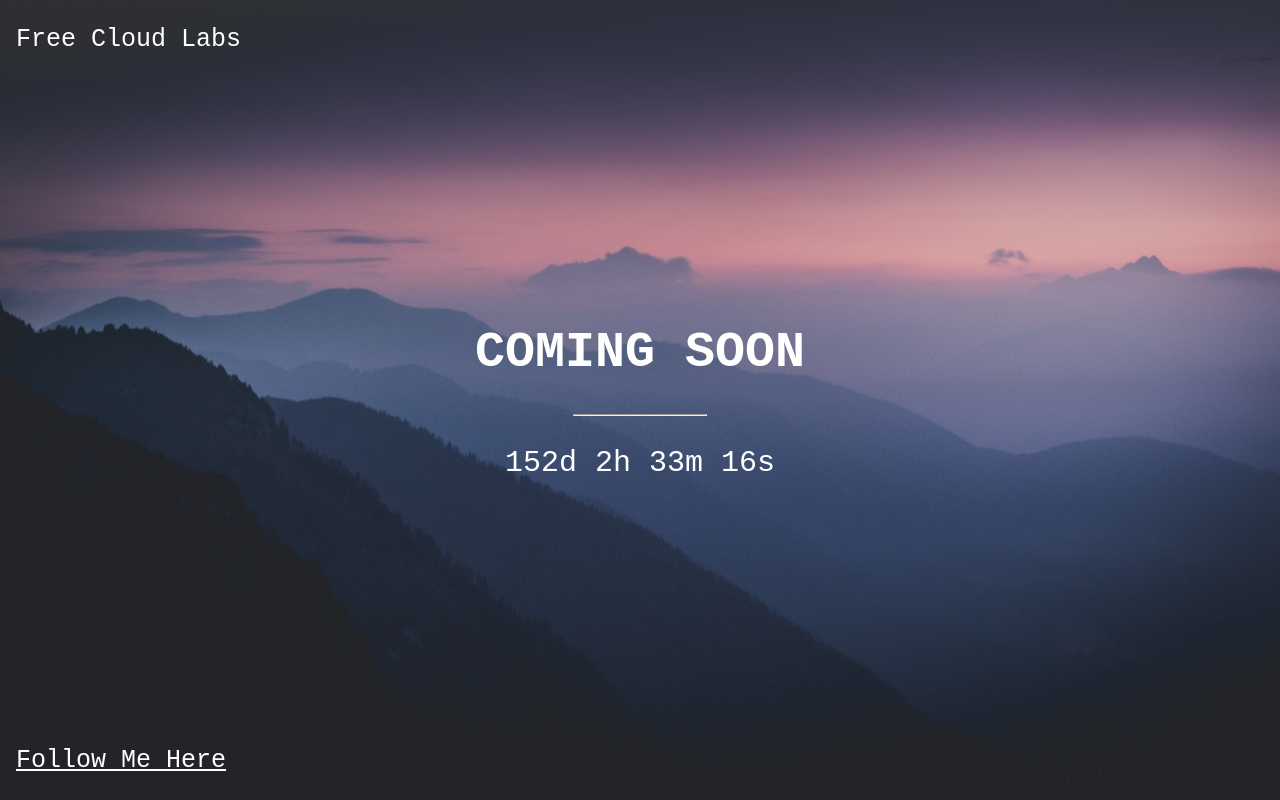
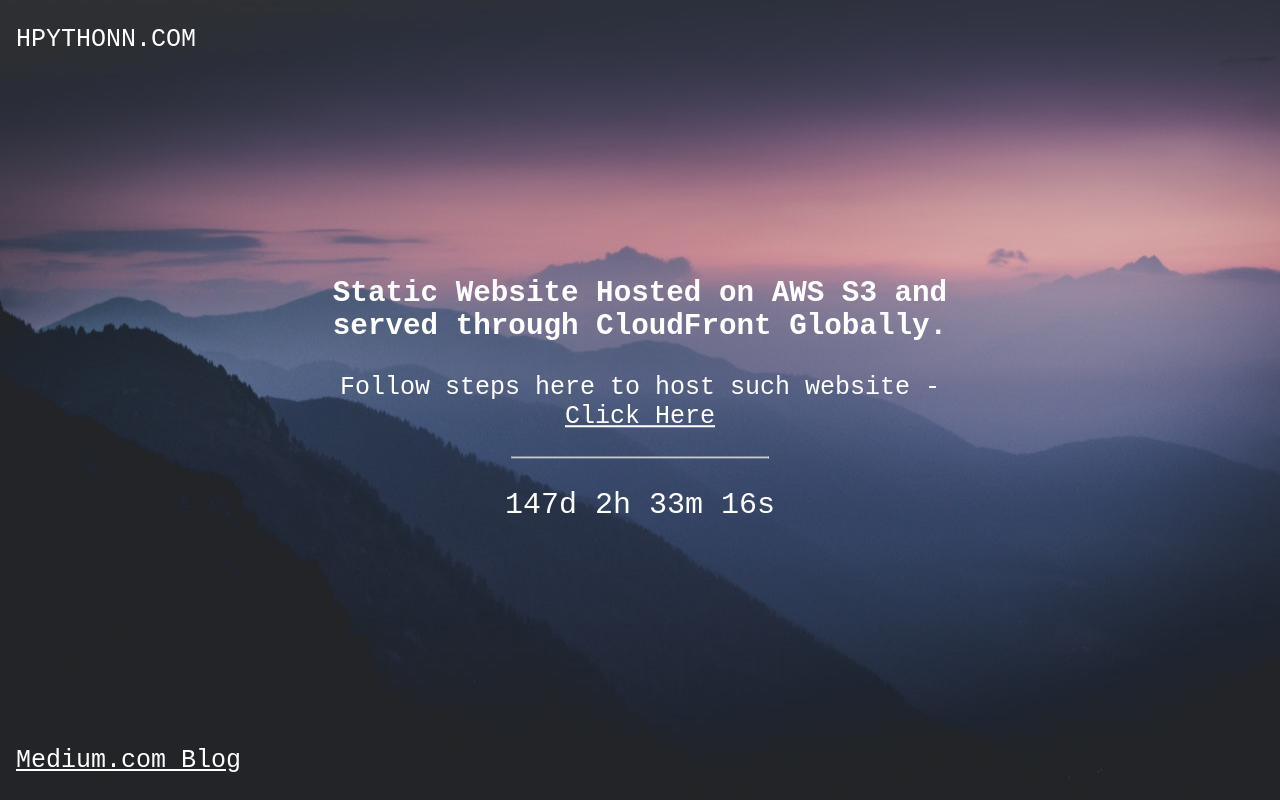
Before and after one commit to hsiddhu2/learn-aws-labs, a plain HTML site: page Simple/S3 Website Hosting/index.html in a window 1280 px wide. Drawn offline with Linux system fonts and the light colour scheme.

Commit message:
added index.html & script.js

```diff
--- a/Simple/S3 Website Hosting/index.html
+++ b/Simple/S3 Website Hosting/index.html
@@ -1,5 +1,5 @@
 <html>
-    <title>YourDomainName.com</title>
+    <title>hpythonn.com</title>
     <link rel="stylesheet" type="text/css" href="style.css">
 
     <body>
@@ -7,15 +7,16 @@
 
         <div class="bgimg">
             <div class="topleft">
-                <p>Free Cloud Labs</p>
+                <p>HPYTHONN.COM</p>
             </div>
             <div class="middle">
-                <h1>COMING SOON</h1>
+                <h3>Static Website Hosted on AWS S3 and served through CloudFront Globally.</h3>
+                <p>Follow steps here to host such website - <a href="http://www.medium.com/@freecloudlabs" target="_blank">Click Here</a></p>
                 <hr>
                 <p id="demo" style="font-size:30px"></p>
             </div>
             <div class="bottomleft">
-                <p> <a href="http://www.linkedin.com/in/harpreetsiddhu" target="_blank">Follow Me Here</a>
+                <p> <a href="http://www.medium.com/@freecloudlabs" target="_blank">Medium.com Blog</a>
                 </p>
             </div>
         </div>
--- a/Simple/S3 Website Hosting/script.js
+++ b/Simple/S3 Website Hosting/script.js
@@ -1,5 +1,5 @@
 // Set the date we're counting down to
-var countDownDate = new Date("Jan 5, 2024 15:37:25").getTime();
+var countDownDate = new Date("Dec 31, 2023 15:37:25").getTime();
 
 // Update the count down every 1 second
 var countdownfunction = setInterval(function() {
```
